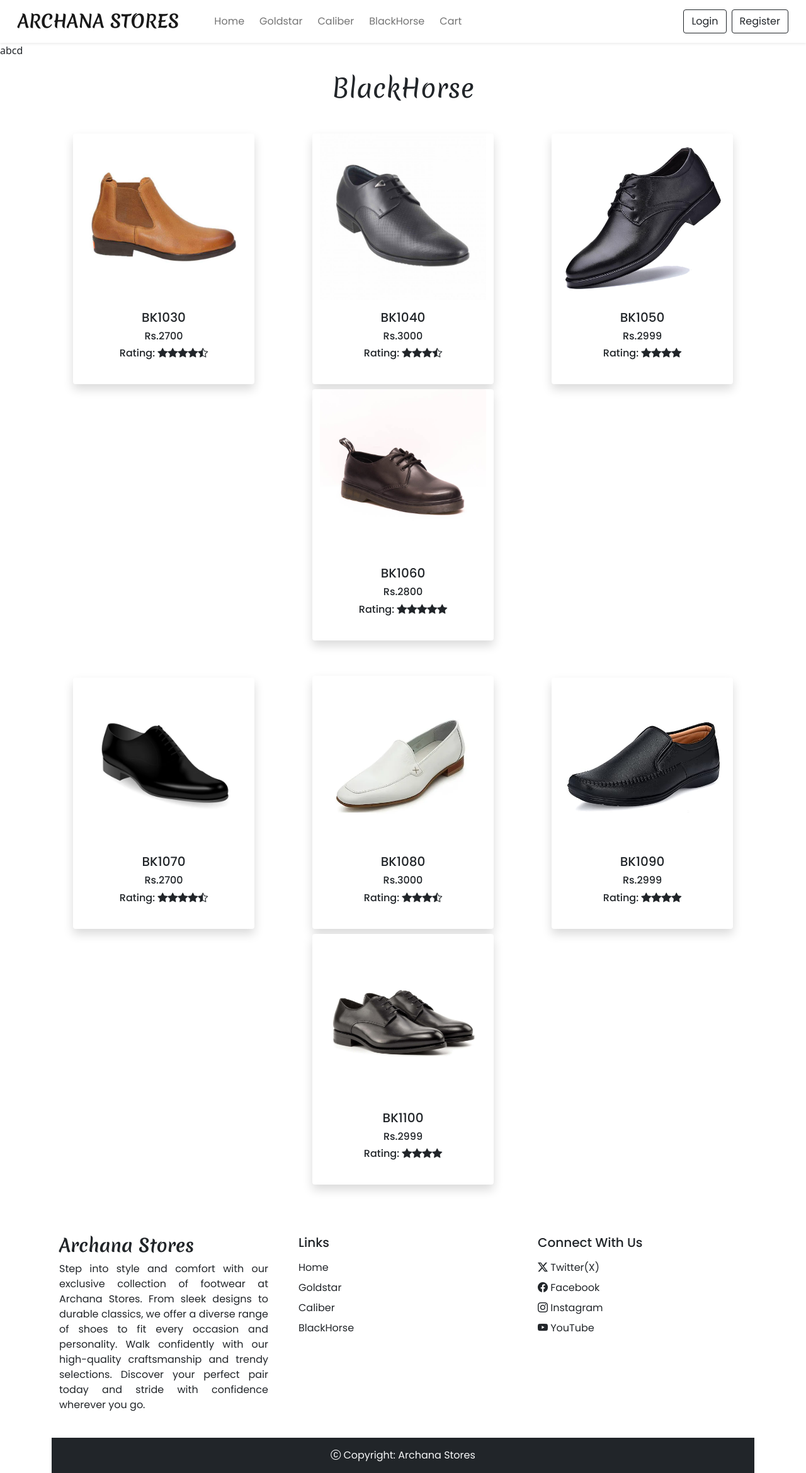
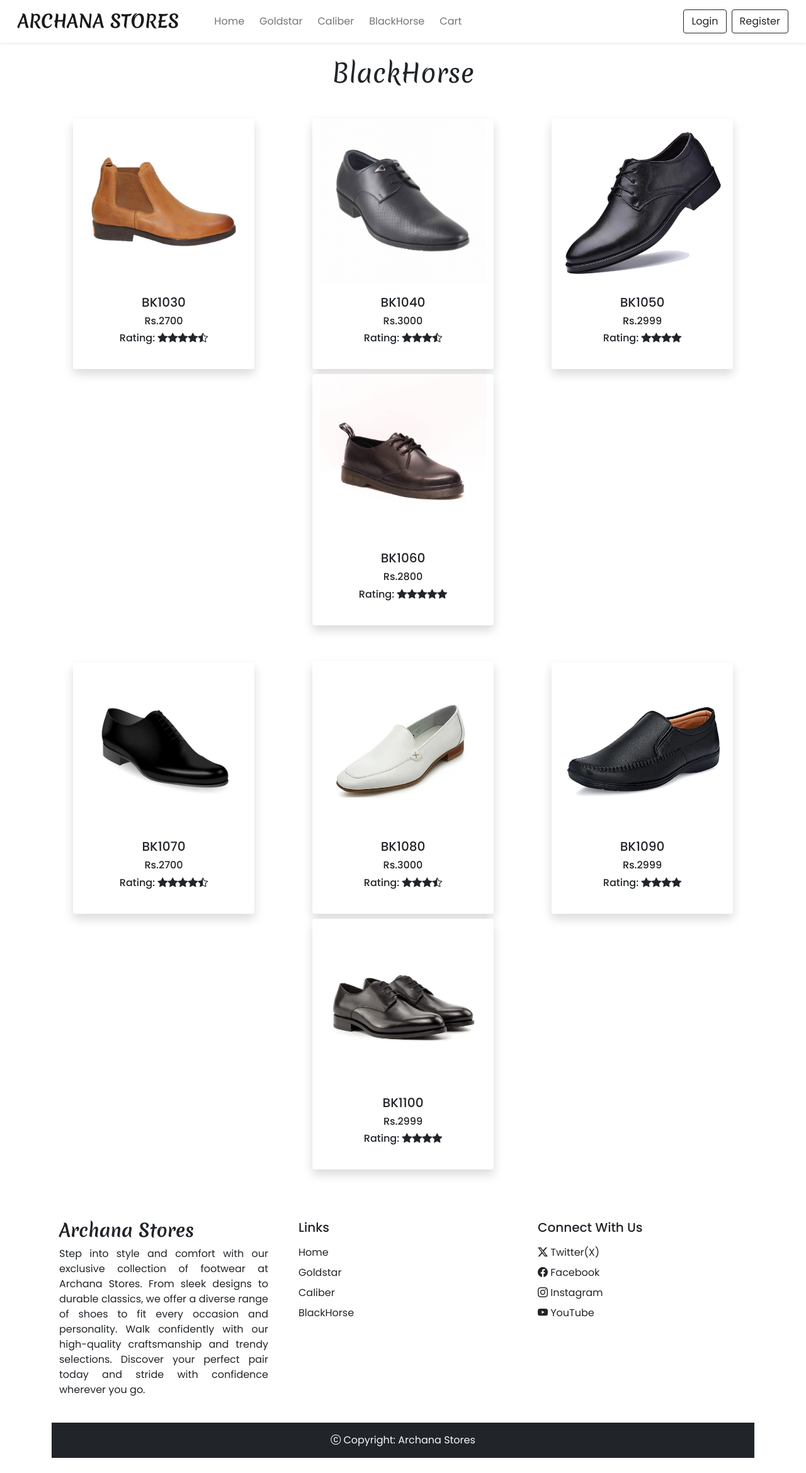
Before and after one commit to pradiptapoudel/SummerProject, a PHP site: page /summerproject/blackhorse.php in a window 1280 px wide. Shown: the whole page at 63% size. After the commit the page ends 2315 px from the top, so only its background shows below. Run offline with PHP 8.4, Linux system fonts and the light colour scheme.

Commit message:
Pradipta

```diff
--- a/blackhorse.php
+++ b/blackhorse.php
@@ -15,7 +15,6 @@
     <?php
 require('inc/header.php');
 ?>
-abcd
 <body>
 <center><h1 class="header h-font mt-4">BlackHorse</h1></center>
 <div class="container mt-5">
```
